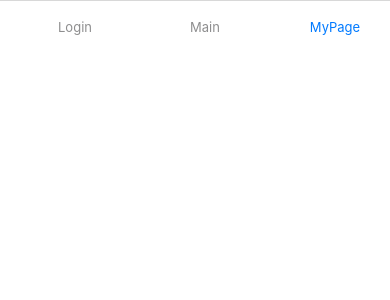
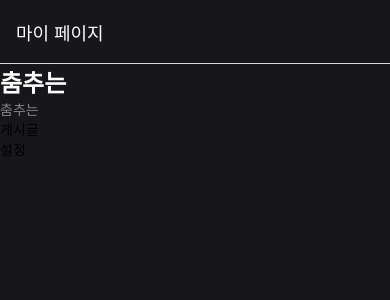
Before and after one commit to sa02045/omoji, a React Native app: screen /MyPage in a window 390 px wide. Shown: the top 300 px of the page. Built offline with nearby package versions, Linux system fonts and the light colour scheme.

Commit message:
feat: Stack , Tab 네비게이션 설계 및 스크린 추가

```diff
--- a/src/App.tsx
+++ b/src/App.tsx
@@ -1,17 +1,21 @@
 import React from 'react';
-
+import {StyleSheet} from 'react-native';
 import {SafeAreaView} from 'react-native';
-import {RecoilRoot} from 'recoil';
 import {Navigation} from './components/Navigation';
 
 function App(): JSX.Element {
   return (
-    <RecoilRoot>
-      <SafeAreaView>
-        <Navigation />
-      </SafeAreaView>
-    </RecoilRoot>
+    <SafeAreaView style={styles.container}>
+      <Navigation />
+    </SafeAreaView>
   );
 }
 
+const styles = StyleSheet.create({
+  container: {
+    flex: 1,
+    backgroundColor: '#17171B',
+  },
+});
+
 export default App;
--- /dev/null
+++ b/src/components/MainStack.tsx
@@ -0,0 +1,22 @@
+import React from 'react';
+
+import {createNativeStackNavigator} from '@react-navigation/native-stack';
+import {PreviewScreen} from '../screens/PreviewScreen';
+import {MainScreen} from '../screens/MainScreen';
+
+const Stack = createNativeStackNavigator();
+
+export function MainStack() {
+  return (
+    <Stack.Navigator initialRouteName="Main" screenOptions={{}}>
+      <Stack.Screen name="Main" component={MainScreen} />
+      <Stack.Screen
+        name="Preview"
+        component={PreviewScreen}
+        options={{
+          headerTitle: '회원가입',
+        }}
+      />
+    </Stack.Navigator>
+  );
+}
--- /dev/null
+++ b/src/components/MyPageStack.tsx
@@ -0,0 +1,35 @@
+import React from 'react';
+
+import {createNativeStackNavigator} from '@react-navigation/native-stack';
+import {MyPageScreen} from '../screens/MyPageScreen';
+import {SettingScreen} from '../screens/SettingScreen';
+import {MyPostScreen} from '../screens/MyPostScreen';
+
+const Stack = createNativeStackNavigator();
+
+export function MyPageStack() {
+  return (
+    <Stack.Navigator
+      initialRouteName="MyPage"
+      screenOptions={{
+        headerStyle: {
+          backgroundColor: '#17171B',
+        },
+        headerTitle: '마이 페이지',
+        headerTintColor: '#fff',
+        headerBackTitleVisible: false,
+      }}>
+      <Stack.Screen name="MyPage" component={MyPageScreen} />
+      <Stack.Screen
+        name="Setting"
+        component={SettingScreen}
+        options={{headerTitle: '설정'}}
+      />
+      <Stack.Screen
+        name="MyPost"
+        component={MyPostScreen}
+        options={{headerTitle: ''}}
+      />
+    </Stack.Navigator>
+  );
+}
--- a/src/components/Navigation.tsx
+++ b/src/components/Navigation.tsx
@@ -1,9 +1,6 @@
 import React from 'react';
-import {StackNavigation} from './StackNavigation';
 import {NavigationContainer} from '@react-navigation/native';
 import {TabNavigation} from './TabNavigation';
-
-import {View, Text} from 'react-native';
 
 export function Navigation() {
   return (
--- a/src/components/TabNavigation.tsx
+++ b/src/components/TabNavigation.tsx
@@ -1,43 +1,60 @@
 import React, {useCallback} from 'react';
 import {createBottomTabNavigator} from '@react-navigation/bottom-tabs';
 import {MainScreen} from '../screens/MainScreen';
-import {MyPageScreen} from '../screens/MyPageScreen';
 import CustomIcon from './CustomIcon';
+import {MainStack} from './MainStack';
+import {MyPageStack} from './MyPageStack';
 
 const Tab = createBottomTabNavigator();
+
+const TabNavigatorStyles = {
+  backgroundColor: '#17171B',
+};
 
 export function TabNavigation() {
   const MainIcon = useCallback(
     ({color}: {color: string}) => (
-      <CustomIcon name="iconMain" color={color} size={35} />
+      <CustomIcon name="iconMain" color={color} size={36} />
     ),
     [],
   );
 
   const UploadIcon = useCallback(
     ({color}: {color: string}) => (
-      <CustomIcon name="iconUpload" color={color} size={35} />
+      <CustomIcon name="iconUpload" color={color} size={36} />
     ),
     [],
   );
 
   const MyPageIcon = useCallback(
     ({color}: {color: string}) => (
-      <CustomIcon name="iconMyPage" color={color} size={35} />
+      <CustomIcon name="iconMyPage" color={color} size={36} />
     ),
     [],
   );
   return (
-    <Tab.Navigator>
+    <Tab.Navigator
+      initialRouteName="Main"
+      sceneContainerStyle={TabNavigatorStyles}
+      screenOptions={{
+        tabBarShowLabel: false,
+        tabBarStyle: {
+          height: 80,
+          backgroundColor: '#17171B',
+          borderTopColor: '#17171B',
+        },
+        tabBarActiveTintColor: '#fff',
+        headerShown: false,
+      }}>
       <Tab.Screen
-        name="Login"
-        component={MainScreen}
+        name="MainStack"
+        component={MainStack}
         options={{
           tabBarIcon: MainIcon,
         }}
       />
       <Tab.Screen
-        name="Main"
+        name="Upload"
         component={MainScreen}
         options={{
           tabBarIcon: UploadIcon,
@@ -45,9 +62,10 @@ export function TabNavigation() {
       />
       <Tab.Screen
         name="MyPage"
-        component={MyPageScreen}
+        component={MyPageStack}
         options={{
           tabBarIcon: MyPageIcon,
+          headerTitle: '마이페이지',
         }}
       />
     </Tab.Navigator>
--- a/src/screens/MyPageScreen.tsx
+++ b/src/screens/MyPageScreen.tsx
@@ -1,12 +1,53 @@
-import {View} from 'react-native';
+import {Pressable, Text, View} from 'react-native';
 import React from 'react';
+import {useNavigation} from '@react-navigation/native';
+import {StyleSheet} from 'react-native';
+import {StackNavigationProp} from '@react-navigation/stack';
+type StackParamList = {
+  MyPost: {id: number};
+  Setting: undefined;
+};
 
 export function MyPageScreen() {
+  const {navigate} = useNavigation<StackNavigationProp<StackParamList>>();
   return (
-    <View>
-      <View style={{paddingTop: 16, paddingLeft: 20, paddingBottom: 18}} />
-
-      <View style={{paddingBottom: 200}} />
+    <View style={styles.container}>
+      <View>
+        <Text style={styles.title}>춤추는</Text>
+      </View>
+      <View>
+        <Text style={styles.subTitle}>춤추는</Text>
+      </View>
+      <View />
+      <Pressable
+        onPress={() => {
+          navigate('MyPost', {id: 1});
+        }}>
+        <Text>게시글</Text>
+      </Pressable>
+      <Pressable
+        onPress={() => {
+          navigate('Setting');
+        }}>
+        <Text>설정</Text>
+      </Pressable>
+      <View />
     </View>
   );
 }
+
+const styles = StyleSheet.create({
+  container: {
+    backgroundColor: '#17171B',
+    flex: 1,
+  },
+  title: {
+    fontSize: 24,
+    fontWeight: 'bold',
+    color: '#fff',
+  },
+  subTitle: {
+    fontSize: 14,
+    color: '#858585',
+  },
+});
--- /dev/null
+++ b/src/screens/MyPostScreen.tsx
@@ -0,0 +1,21 @@
+import {View, Text} from 'react-native';
+import React from 'react';
+import {useRoute, RouteProp} from '@react-navigation/native';
+
+type Params = {
+  id: number;
+};
+
+export function MyPostScreen() {
+  const {params} = useRoute<RouteProp<Record<string, Params>, string>>();
+
+  return (
+    <View>
+      <View style={{paddingTop: 16, paddingLeft: 20, paddingBottom: 18}} />
+      <View>
+        <Text>{params.id}</Text>
+      </View>
+      <View style={{paddingBottom: 200}} />
+    </View>
+  );
+}
--- /dev/null
+++ b/src/screens/SettingScreen.tsx
@@ -0,0 +1,43 @@
+import React from 'react';
+import {Pressable, StyleSheet, Text, View} from 'react-native';
+
+export function SettingScreen() {
+  return (
+    <View style={styles.container}>
+      <View>
+        <View>
+          <View style={styles.row}>
+            <Text style={styles.text}>로그아웃</Text>
+          </View>
+          <View style={styles.row}>
+            <Pressable
+              onPress={() => {
+                // navigation.navigate('탈퇴하기');
+              }}>
+              <Text style={styles.text}>탈퇴하기</Text>
+            </Pressable>
+          </View>
+        </View>
+      </View>
+    </View>
+  );
+}
+
+const styles = StyleSheet.create({
+  container: {
+    backgroundColor: '#17171B',
+    flex: 1,
+  },
+  row: {
+    display: 'flex',
+    flexDirection: 'row',
+    alignItems: 'center',
+    padding: 16,
+    borderBottomColor: '#555555',
+    borderBottomWidth: 0.25,
+  },
+  text: {
+    fontSize: 16,
+    color: '#fff',
+  },
+});
```
Also changed, not shown: src/components/StackNavigation.tsx (+23 -4 lines), src/screens/LoginScreen.tsx (+14 -2 lines).
